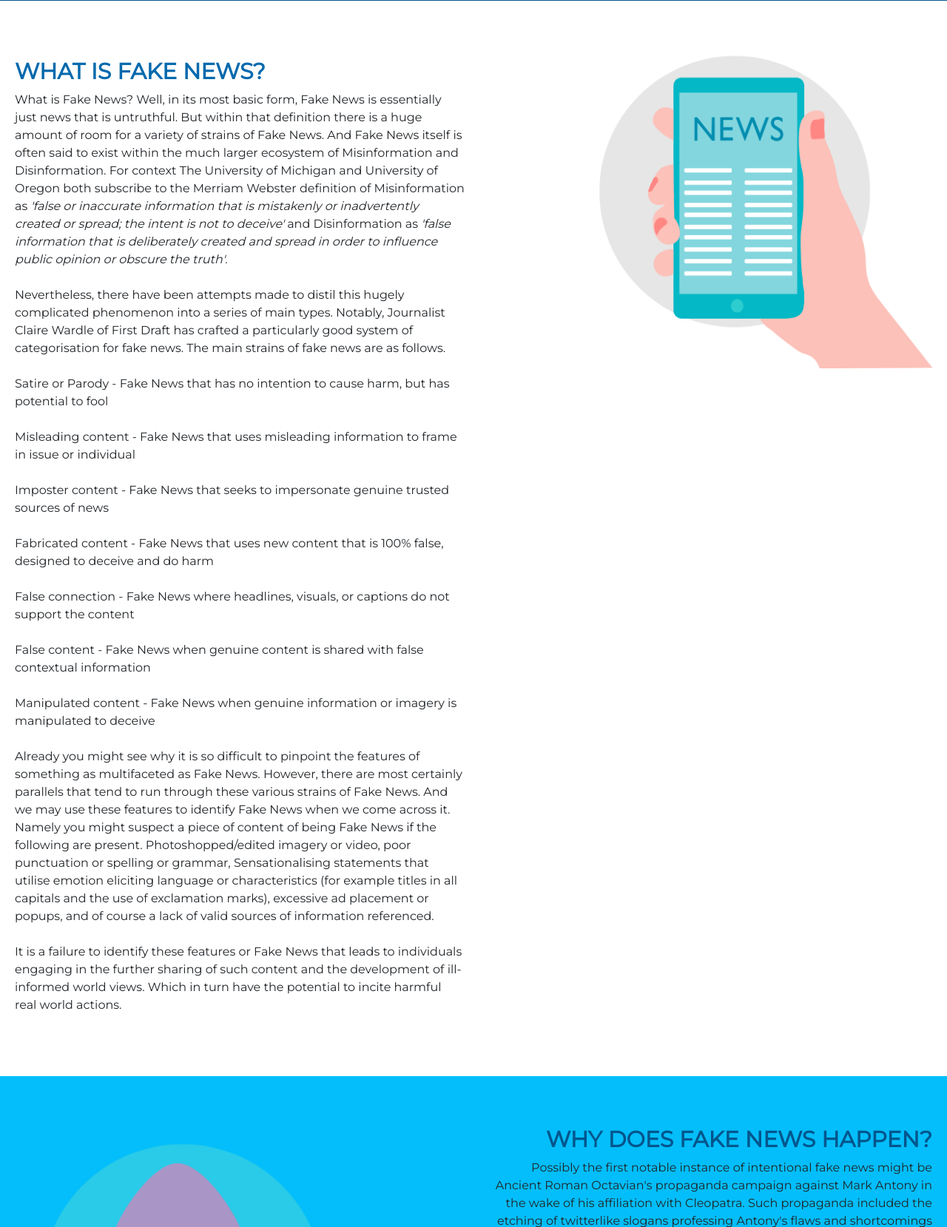
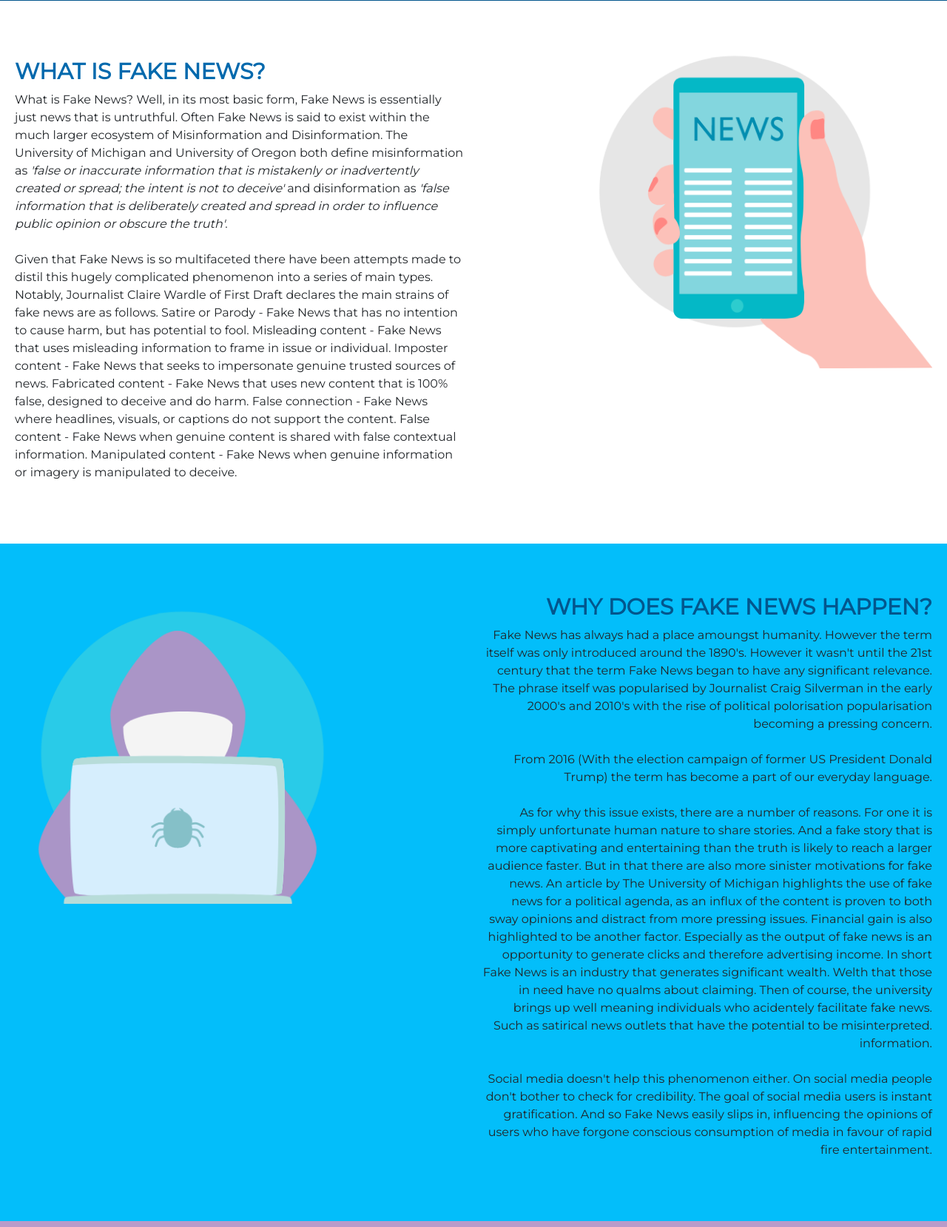
Before and after one commit to Danica-Kane/The_Internet_Reality_Project, a Flask app: page /templates/Education.html in a window 1280 px wide. Shown: the part 365-2024 px from the top of that part at 74% size. Run offline with Flask 3, Linux system fonts and the light colour scheme; the page is wider than the window, and the part outside it is not shown; some libraries are stand-ins or nearby versions; some web fonts are replaced.

Commit message:
content update

```diff
--- a/templates/Education.html
+++ b/templates/Education.html
@@ -23,64 +23,29 @@ page%} {{ super() }}
       <h3 class="h3-1">WHAT IS FAKE NEWS?</h3>
       <p>
         What is Fake News? Well, in its most basic form, Fake News is
-        essentially just news that is untruthful. But within that definition
-        there is a huge amount of room for a variety of strains of Fake News.
-        And Fake News itself is often said to exist within the much larger
-        ecosystem of Misinformation and Disinformation. For context The
-        University of Michigan and University of Oregon both subscribe to the
-        Merriam Webster definition of Misinformation as
+        essentially just news that is untruthful. Often Fake News is said to exist within the much larger
+        ecosystem of Misinformation and Disinformation. The
+        University of Michigan and University of Oregon both define misinformation as
         <i
           >&apos;false or inaccurate information that is mistakenly or
           inadvertently created or spread; the intent is not to deceive&apos;</i
         >
-        and Disinformation as
+        and disinformation as
         <i
           >&apos;false information that is deliberately created and spread in
           order to influence public opinion or obscure the truth&apos;</i
         >. <br /><br />
-        Nevertheless, there have been attempts made to distil this hugely
+        Given that Fake News is so multifaceted there have been attempts made to distil this hugely
         complicated phenomenon into a series of main types. Notably, Journalist
-        Claire Wardle of First Draft has crafted a particularly good system of
-        categorisation for fake news. The main strains of fake news are as
-        follows.
-        <br /><br />
-        Satire or Parody - Fake News that has no intention to cause harm, but
-        has potential to fool
-        <br /><br />
-        Misleading content - Fake News that uses misleading information to frame
-        in issue or individual
-        <br /><br />
-        Imposter content - Fake News that seeks to impersonate genuine trusted
-        sources of news
-        <br /><br />
-        Fabricated content - Fake News that uses new content that is 100% false,
-        designed to deceive and do harm
-        <br /><br />
-        False connection - Fake News where headlines, visuals, or captions do
-        not support the content
-        <br /><br />
-        False content - Fake News when genuine content is shared with false
-        contextual information
-        <br /><br />
-        Manipulated content - Fake News when genuine information or imagery is
-        manipulated to deceive
-        <br /><br />
-        Already you might see why it is so difficult to pinpoint the features of
-        something as multifaceted as Fake News. However, there are most
-        certainly parallels that tend to run through these various strains of
-        Fake News. And we may use these features to identify Fake News when we
-        come across it. Namely you might suspect a piece of content of being
-        Fake News if the following are present. Photoshopped/edited imagery or
-        video, poor punctuation or spelling or grammar, Sensationalising
-        statements that utilise emotion eliciting language or characteristics
-        (for example titles in all capitals and the use of exclamation marks),
-        excessive ad placement or popups, and of course a lack of valid sources
-        of information referenced.
-        <br /><br />
-        It is a failure to identify these features or Fake News that leads to
-        individuals engaging in the further sharing of such content and the
-        development of ill-informed world views. Which in turn have the
-        potential to incite harmful real world actions.
+        Claire Wardle of First Draft declares the main strains of fake news are as
+        follows. Satire or Parody - Fake News that has no intention to cause harm, but
+        has potential to fool. Misleading content - Fake News that uses misleading information to frame
+        in issue or individual. Imposter content - Fake News that seeks to impersonate genuine trusted
+        sources of news. Fabricated content - Fake News that uses new content that is 100% false,
+        designed to deceive and do harm. False connection - Fake News where headlines, visuals, or captions do
+        not support the content. False content - Fake News when genuine content is shared with false
+        contextual information. Manipulated content - Fake News when genuine information or imagery is
+        manipulated to deceive.
       </p>
       <br />
       <br />
@@ -106,34 +71,16 @@ page%} {{ super() }}
       <br />
       <h3 class="h3-2">WHY DOES FAKE NEWS HAPPEN?</h3>
       <p>
-        Possibly the first notable instance of intentional fake news might be
-        Ancient Roman Octavian&apos;s propaganda campaign against Mark Antony in
-        the wake of his affiliation with Cleopatra. Such propaganda included the
-        etching of twitterlike slogans professing Antony's flaws and
-        shortcomings on coins that were then circulated with the intention of
-        swaying public opinion in Octavian&apos;s favour.
-        <br /><br />
-        From here the phenomenon of misinformation and fake news began to seep
-        into society with the birth of news agencies and the publication of news
-        stories through a variety of outlets. The term itself was first used as
-        early as the 1890&apos;s. Even unintentional fake news became prevalent
-        around this time. Conspiracy theories also began to gain traction
-        through the 20th century. However it wasn&apos;t until the 21st century
+        Fake News has always had a place amoungst humanity. However the term itself was only introduced
+        around the 1890&apos;s. However it wasn&apos;t until the 21st century
         that the term Fake News began to have any significant relevance. The
         phrase itself was popularised by Journalist Craig Silverman in the early
-        2000&apos;s and 2010&apos;s. Especially with the popularisation of
-        social media, Fake News became a pressing concern.
+        2000&apos;s and 2010&apos;s with the rise of political polorisation popularisation becoming a pressing concern.
         <br /><br />
-        Then of course, from 2016 upwards (as a result of the election of Trump
-        where he excessively used the term to invalidate any information/news
-        that opposed his views) the term has become ever more a part of our
-        everyday language, as its ramifications affect our daily lives. Fake
-        News has now reached a point where it has very real world effects that
-        threaten the very fabric of society. In many countries there has never
-        been a time where its people are more politically divided in the past
-        century or so.
+        From 2016 (With the election campaign of former US President Donald Trump) the term has become a part of our
+        everyday language.
         <br /><br />
-        As for why this issue exists in the media, there are again a number of
+        As for why this issue exists, there are a number of
         reasons. For one it is simply unfortunate human nature to share stories.
         And a fake story that is more captivating and entertaining than the
         truth is likely to reach a larger audience faster. But in that there are
@@ -141,22 +88,17 @@ page%} {{ super() }}
         University of Michigan highlights the use of fake news for a political
         agenda, as an influx of the content is proven to both sway opinions and
         distract from more pressing issues. Financial gain is also highlighted
-        to be another factor, and this source places particular emphasis on how
-        individuals outside of the afflicted countries often have a part to
-        play. Especially as the output of fake news is an opportunity to
+        to be another factor. Especially as the output of fake news is an opportunity to
         generate clicks and therefore advertising income. In short Fake News is
         an industry that generates significant wealth. Welth that those in need
         have no qualms about claiming. Then of course, the university brings up
-        well meaning individuals who facilitate fake news. Such as satirical
-        news outlets that have the potential to be misinterpreted despite their
-        mere intent to entertain. As well as mainstream news outlets who through
-        24 hour news find themselves reaching for ever more content and
-        oversaturating the airwaves with increasingly irrelevent or false
+        well meaning individuals who acidentely facilitate fake news. Such as satirical
+        news outlets that have the potential to be misinterpreted.
         information.
         <br /><br />
         Social media doesn&apos;t help this phenomenon either. On social media
         people don't bother to check for credibility. The goal of social media
-        users is to achieve instant gratification. And so Fake News easily slips
+        users is instant gratification. And so Fake News easily slips
         in, influencing the opinions of users who have forgone conscious
         consumption of media in favour of rapid fire entertainment.
       </p>
```
